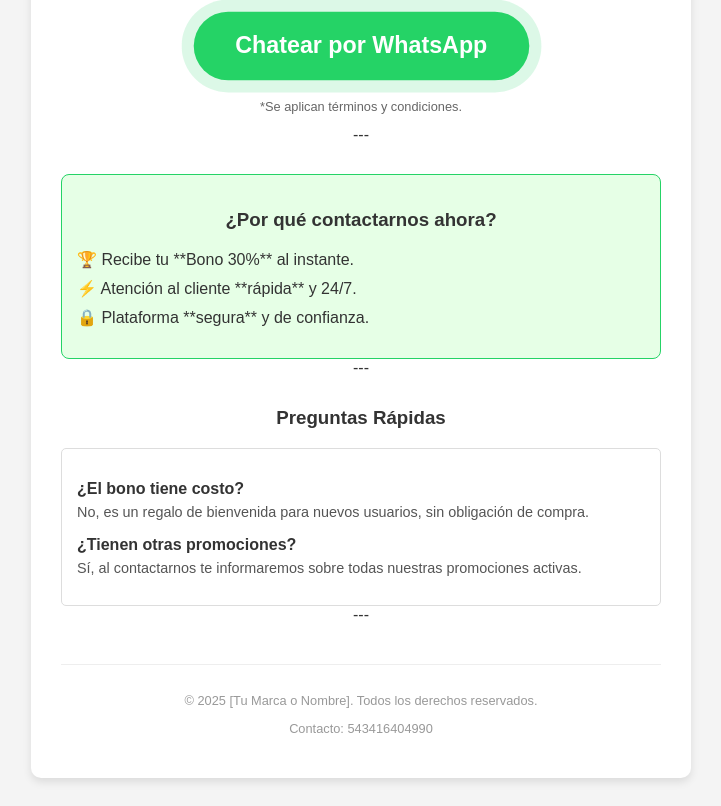
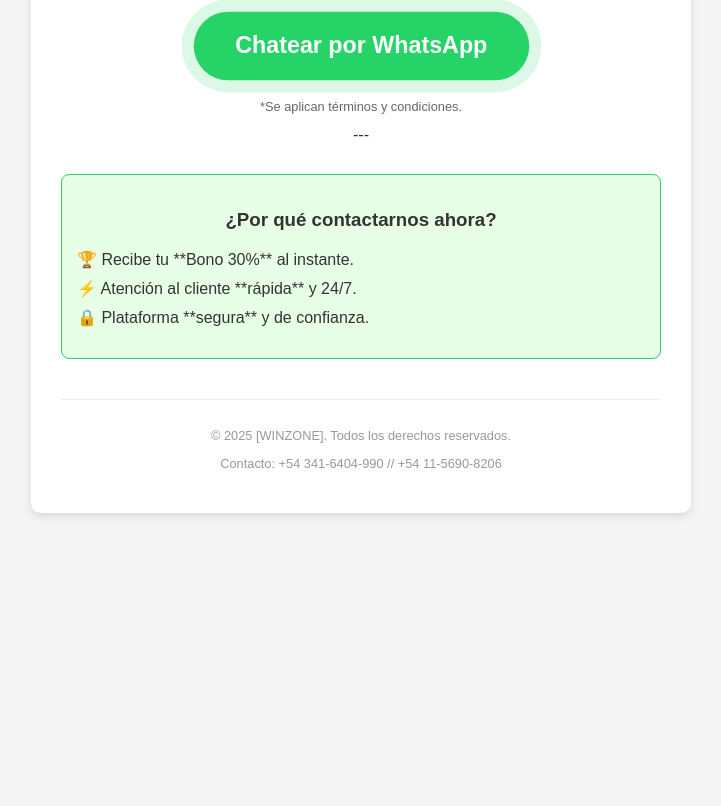
Before and after one commit to surfistadelsistema-art/winzonee, a plain HTML site: page index.html in a window 1280 px wide. Shown: the part 612-1418 px from the top of the page, without its empty margins (279-1000 px from the left). After the commit the page ends 1153 px from the top, so only its background shows below. Drawn offline with Linux system fonts and the light colour scheme.

Commit message:
Update index.html

```diff
--- a/index.html
+++ b/index.html
@@ -95,22 +95,11 @@
             </ul>
         </div>
 
-        ---
 
-        <h3 style="margin-top: 30px;">Preguntas Rápidas</h3>
-        <div style="text-align: left; margin-top: 15px; border: 1px solid #ddd; padding: 15px; border-radius: 5px;">
-            <p><strong>¿El bono tiene costo?</strong></p>
-            <p style="font-size: 0.9em; margin-top: -10px; color: #555;">No, es un regalo de bienvenida para nuevos usuarios, sin obligación de compra.</p>
-
-            <p><strong>¿Tienen otras promociones?</strong></p>
-            <p style="font-size: 0.9em; margin-top: -10px; color: #555;">Sí, al contactarnos te informaremos sobre todas nuestras promociones activas.</p>
-        </div>
-
-        ---
 
         <footer style="margin-top: 40px; padding-top: 15px; border-top: 1px solid #eee; font-size: 0.8em; color: #999;">
-            <p>&copy; 2025 [Tu Marca o Nombre]. Todos los derechos reservados.</p>
-            <p>Contacto: 543416404990</p>
+            <p>&copy; 2025 [WINZONE]. Todos los derechos reservados.</p>
+            <p>Contacto: +54 341-6404-990 // +54 11-5690-8206</p>
         </footer>
     </div>
 </body>
```
